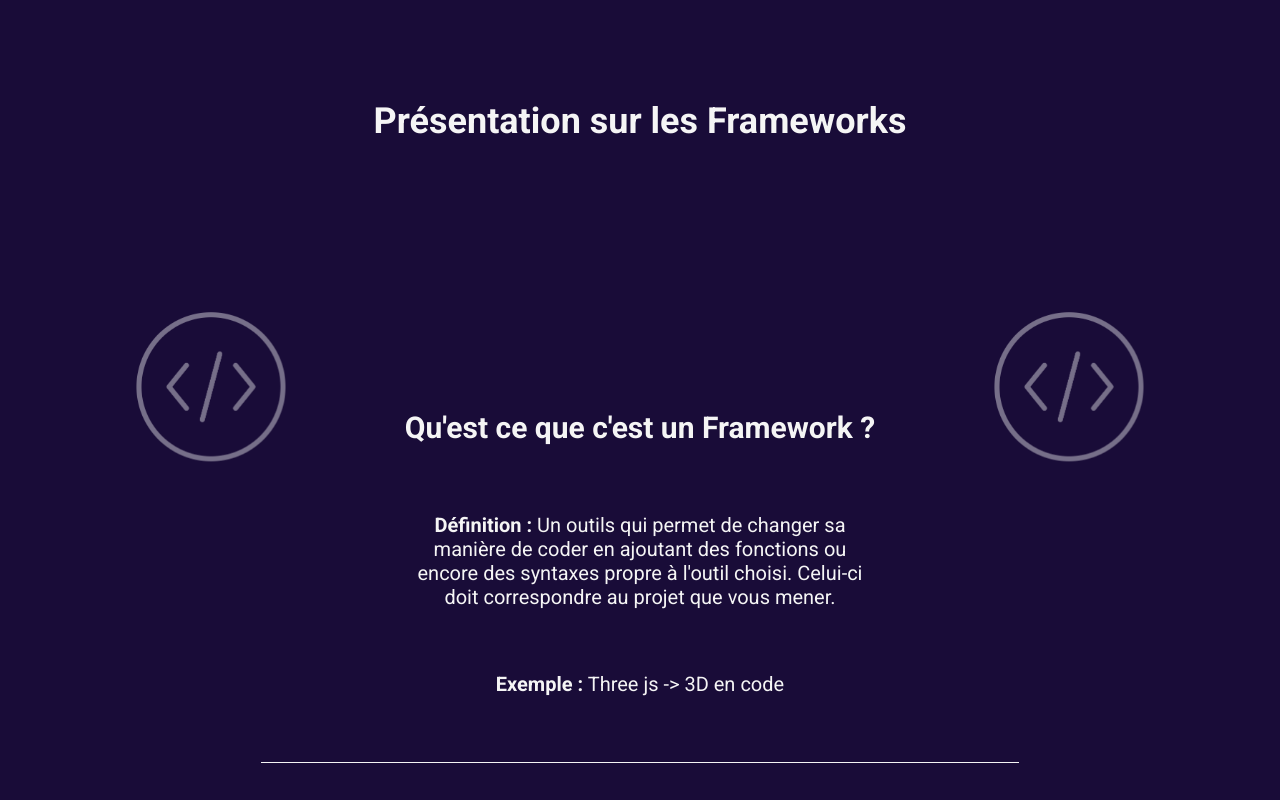
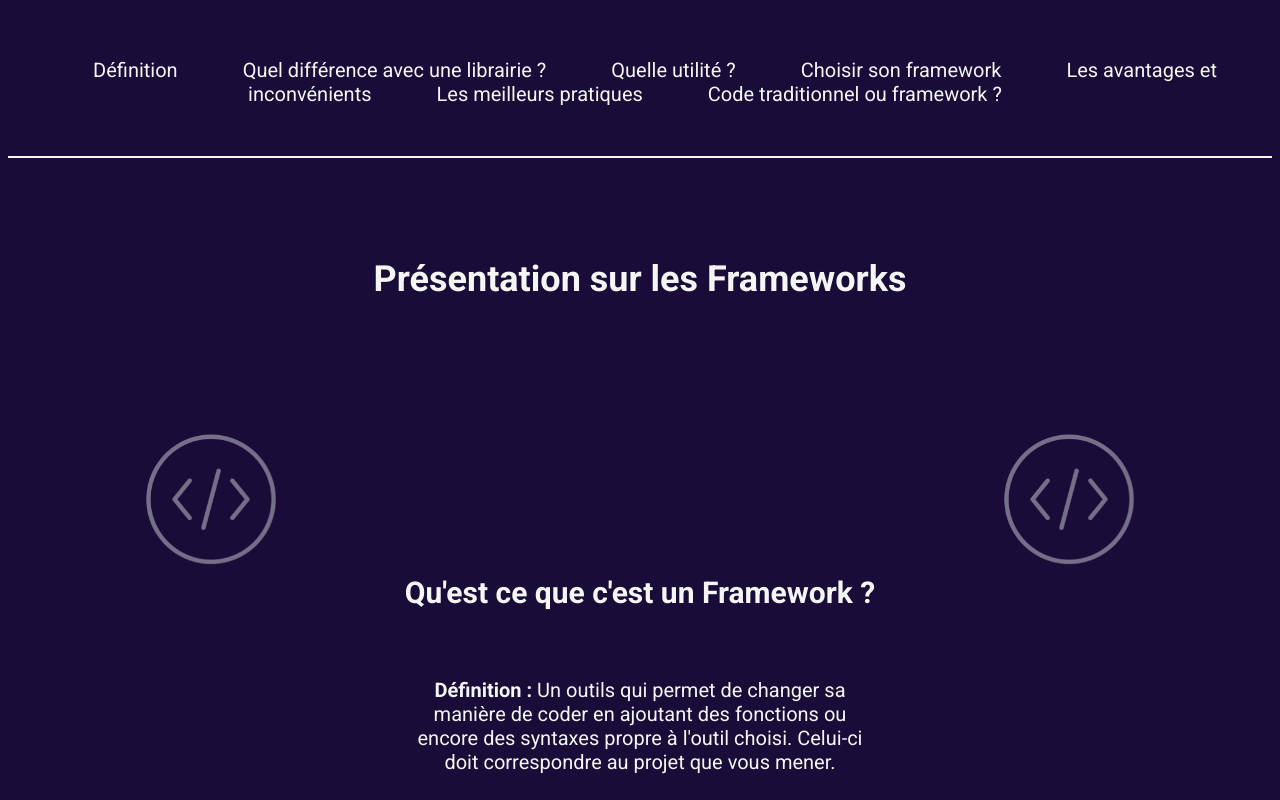
Before and after one commit to daiko1222/LearningLab, a plain HTML site: page index.html in a window 1280 px wide. Shown: the top 800 px of the page. Drawn offline with Linux system fonts and the light colour scheme.

Commit message:
liens ancrage

```diff
--- a/index.html
+++ b/index.html
@@ -12,21 +12,25 @@
 <body>
     <header>
 <nav>
-
-
+<a href="#definition">Définition</a>
+<a href="#difference">Quel différence avec une librairie ?</a>
+<a href="#utilite">Quelle utilité ?</a>
+<a href="#choix">Choisir son framework</a>
+<a href="#avantages">Les avantages et inconvénients</a>
+<a href="#pratiques">Les meilleurs pratiques</a>
+<a href="#traditionnel">Code traditionnel ou framework ?</a>
 </nav>
     </header>
-
+    <a name="definition"> </a>
 <section> <!-- Titre + Qu'est ce que c'est un Framework ?-->
-    <h1> Présentation sur les Frameworks </h1><br><br>
+    <h1> Présentation sur les Frameworks </h1>
     <div class="box">
 
 
     <div class="icones"><img src="images/icone_1.png" alt="Icône d'informatique"></div>
 
     <div class="center items-center bordure millieu">
-
-
+        <a name="difference"> </a>
 <h2> Qu'est ce que c'est un Framework ? </h2><br>
 
 <p><b>Définition : </b> Un outils qui permet de changer sa manière de coder en ajoutant des fonctions ou encore des syntaxes propre à l'outil choisi. Celui-ci doit correspondre au projet que vous mener.</p><br>
@@ -43,9 +47,8 @@
     <div class="box">
     <div class="icones"><img src="images/icone_2.png" alt="Icône d'informatique"></div>
     <div class="center items-center bordure millieu">
-
 <h2> Quel différence avec une librairie ? </h2><br>
-
+<a name="utilite"> </a>
 <p><b>Principal : </b> Une librairie peut ajouter des fonctions mais ne changera pas la syntaxe ni la structure de votre code.</p><br><br>
 
 </div>
@@ -56,12 +59,14 @@
 
 <section> <!-- Pourquoi on utilise un Framework ? -->
     <div class="box">
+
         <div class="icones"><img src="images/icone_3.png" alt="Icône d'informatique"></div>
     <div class="center items-center bordure millieu">
 
 <h2> Pourquoi on utilise un Framework ? </h2><br>
 
 <p><b>Principal : </b> Pour utiliser une structure adapter à la tâche voulue.</p><br>
+<a name="choix"> </a>
 <p><b>Exemple :</b> <br><br>React pour les applications <br>
     Tailwind pour être capable de répéter les propriétés <br><br>
     div class=flex items-center justify-center <br> <br>
@@ -75,11 +80,12 @@
 
 <section> <!-- Comment choisir son Framework ? -->
     <div class="box">
+
         <div class="icones"><img src="images/icone_4.png" alt="Icône d'informatique"></div>
     <div class="center items-center bordure millieu">
 
 <h2> Comment choisir son Framework ? </h2><br>
-
+<a name="avantages"> </a>
 <p><b>Principal : </b> Cela va dépendre de votre but. Cela dépend également de vos connaissances et de vos goûts <br><br> <br>
     Si vous souhaitez expérimenter avec de nouveaux Frameworks alors il faudra vous renseigner sur leur utilisation.</p><br><br>
 
@@ -91,6 +97,7 @@
 
 <section> <!-- Quels sont les avantages et inconvénients d’utiliser des Frameworks ? -->
     <div class="box">
+
         <div class="icones"><img src="images/icone_1.png" alt="Icône d'informatique"></div>
     <div class="center items-center bordure millieu">
 
@@ -103,6 +110,7 @@
 </ul>
 
 <br><br>
+<a name="pratiques"> </a>
 <p><b>Inconvénient : </b></p><br>
 <ul>
     <li>L'optimisation</li>
@@ -115,6 +123,7 @@
 
 <section> <!-- Quelles sont les meilleures pratiques pour développer et maintenir une application basée sur un framework ? -->
     <div class="box">
+
         <div class="icones"><img src="images/icone_5.png" alt="Icône d'informatique"></div>
     <div class="center items-center bordure millieu">
 
@@ -140,6 +149,7 @@
 
 <section> <!-- Quels sont les différences entre faire du code traditionnel ou avec des Frameworks ? -->
     <div class="box">
+        <a name="traditionnel"> </a>
         <div class="icones"><img src="images/icone_6.png" alt="Icône d'informatique"></div>
     <div class="center items-center bordure millieu">
 
--- a/style.css
+++ b/style.css
@@ -3,6 +3,23 @@ body {
     background-color: #190c38;
     color: whitesmoke;
     font-size: 20px;
+}
+
+
+nav {
+padding-top: 50px;
+padding-bottom: 50px;
+}
+header {
+  border-bottom: whitesmoke solid 2px;
+}
+header a {
+  margin : 30px;
+  color: whitesmoke;
+  font-family: "Roboto", sans-serif;
+  font-weight: 400;
+  font-style: normal;
+  text-decoration: none;
 }
 
 .center {
@@ -84,7 +101,7 @@ align-items: baseline;
 
 
   100%{
-    transform: scale(1.5);
+    transform: scale(1.3);
     opacity: 40%;
   }
 }
```
